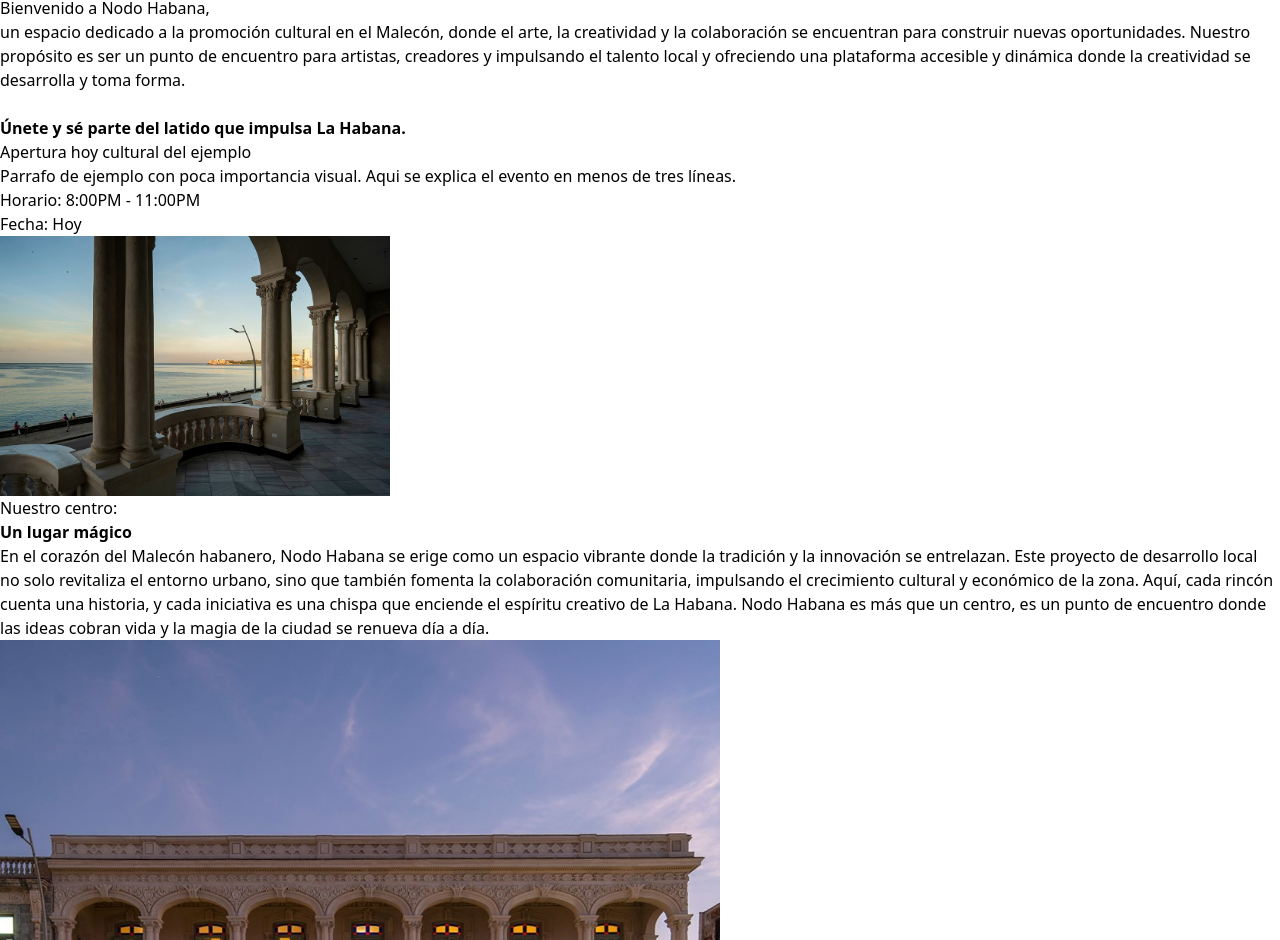
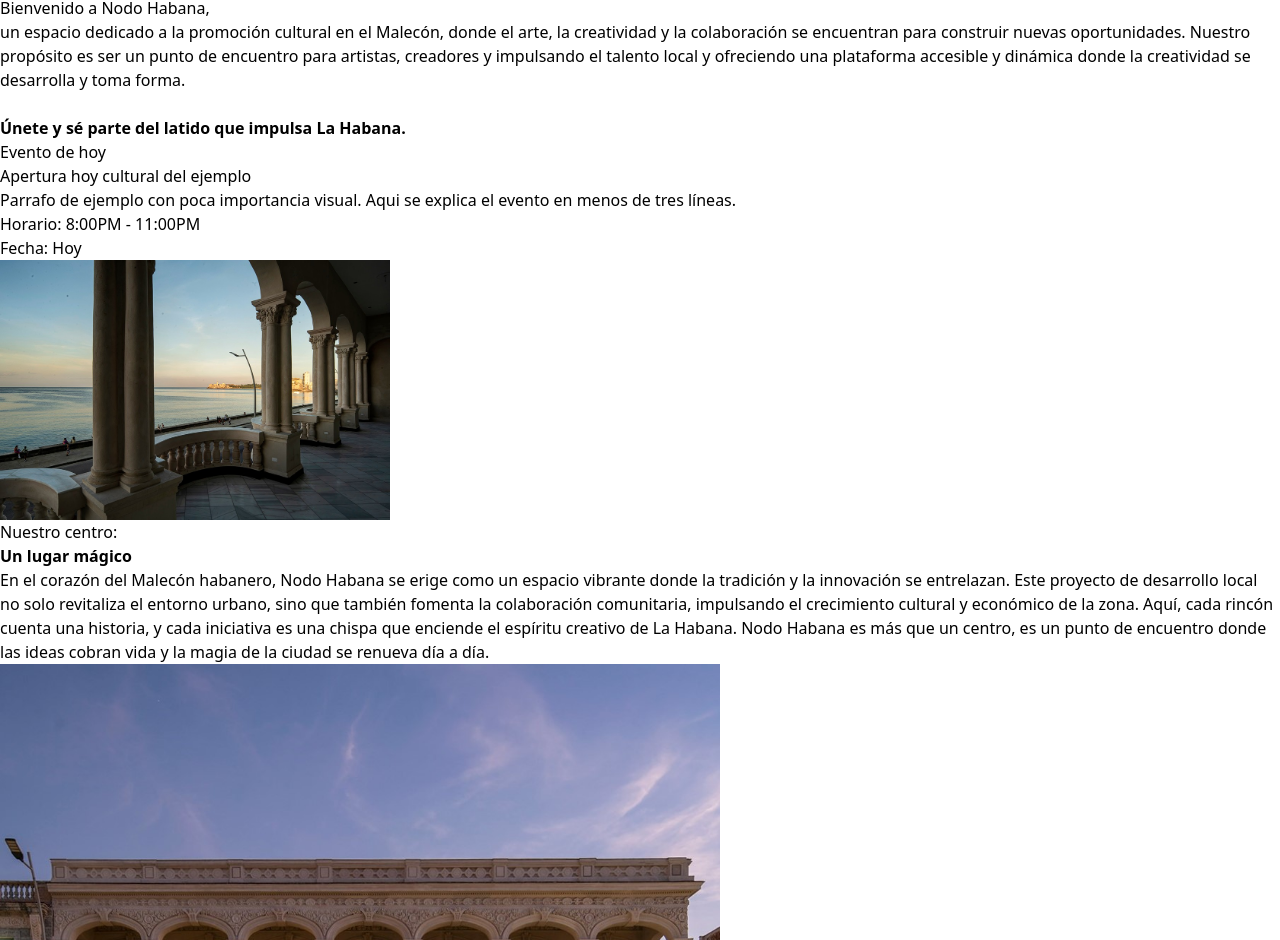
Before and after one commit to fantasyfuerte/nodo-habana, a Next.js app: page / in a window 1280 px wide. Shown: the part 891-1831 px from the top of the page. Built offline with nearby package versions, Linux system fonts and the light colour scheme.

Commit message:
Showing today event

```diff
--- a/src/app/page.tsx
+++ b/src/app/page.tsx
@@ -3,10 +3,13 @@ import SocialLinks from "./ui/SocialLinks";
 import Event from "./cartelera/ui/Event";
 import { eventArticles } from "./cartelera/lib/constants";
 const today = new Date();
+today.setHours(0, 0, 0, 0);
 
-const todayEvent = eventArticles.find(
-  (a) => a.date.getDate() == today.getDate()
-);
+const nextEvent = eventArticles.find((event) => {
+  const eventDate = new Date(event.date);
+  eventDate.setHours(0, 0, 0, 0);
+  return eventDate >= today;
+});
 
 export default function Home() {
   return (
@@ -35,7 +38,18 @@ export default function Home() {
           </p>
         </article>
       </section>
-      <section>{todayEvent && <Event {...todayEvent} />}</section>
+      <section>
+        <h2 className="text-center text-2xl font-semibold mb-5 py-5 select-none">
+          Evento de hoy
+        </h2>
+        {nextEvent ? (
+          <Event {...nextEvent} />
+        ) : (
+          <p className="text-center text-lg font-semibold">
+            No hay eventos para hoy
+          </p>
+        )}
+      </section>
       <ArticlesList />
     </main>
   );
```
